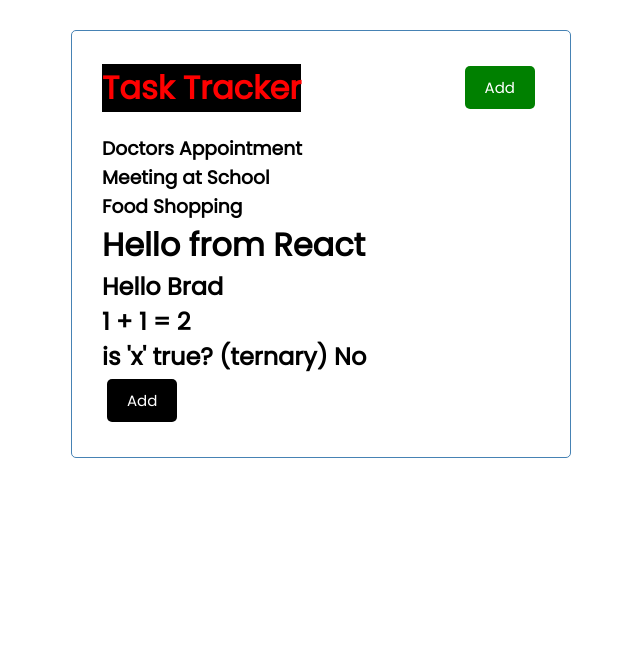
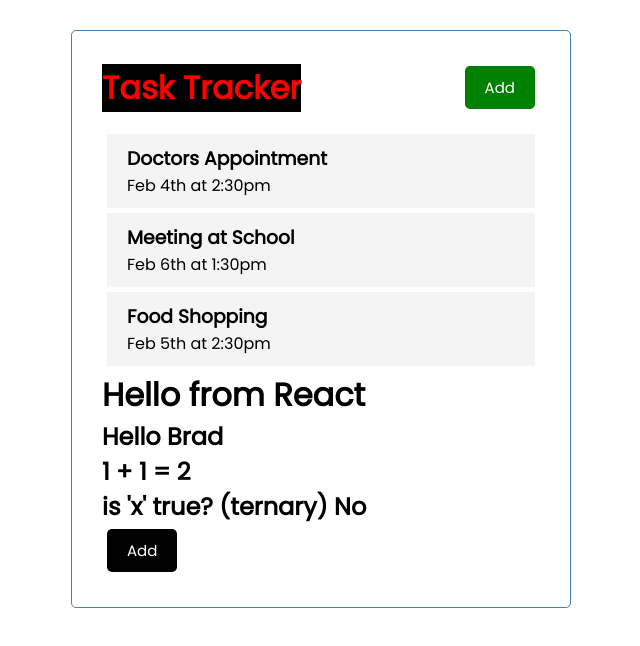
Before and after one commit to tiukenywil11/reactJsCrashCourse, a React (Create React App) app in the folder react-task-tracker/: page / in a window 1280 px wide. Shown: the top 646 px of the page, without its empty margins (319-959 px from the left). Built offline with nearby package versions, Linux system fonts and the light colour scheme.

Commit message:
Appended the following file to modularize Task item in Tasks component: Tasks.js, Task.js

```diff
--- /dev/null
+++ b/react-task-tracker/src/components/Task.js
@@ -0,0 +1,11 @@
+// This comppnent would be used on Tasks, to modularize the design per list item
+export const Task = ({ task }) => {
+  return (
+    <div className='task'>
+        <h3>{task.text}</h3>
+        <p>{task.day}</p>
+    </div>
+  )
+}
+
+export default Task
--- a/react-task-tracker/src/components/Tasks.js
+++ b/react-task-tracker/src/components/Tasks.js
@@ -3,6 +3,7 @@
 -- Importing a hook called useState to be able to use states
 import { useState } from 'react'
 */
+import Task from './Task'
 
 /*
 --  Example tasks, for testing usage. (This should be part of states)
@@ -60,7 +61,7 @@
     return (
         <div>
             {tasks.map((task) => (
-                <h3 key={task.id}>{task.text}</h3>
+                <Task key={task.id} task={task}/>
             ))}
         </div>
     )
```
